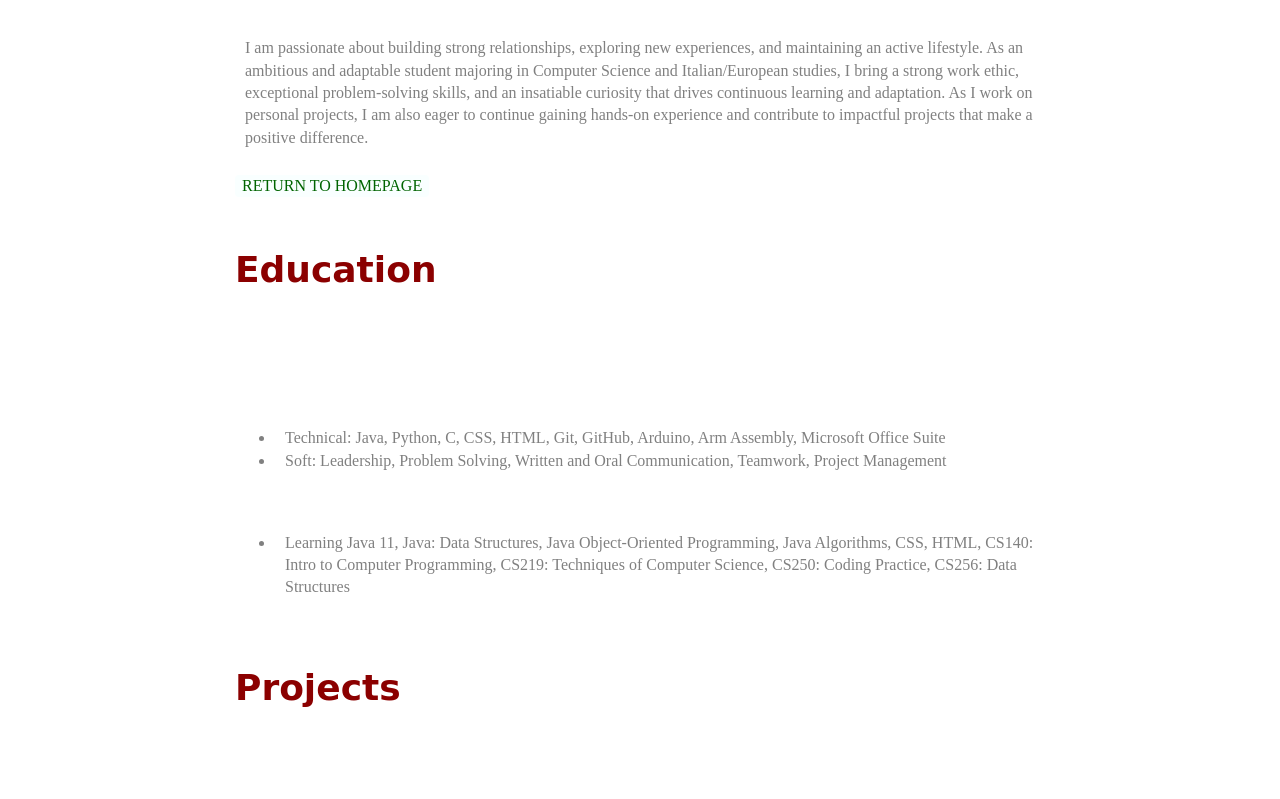
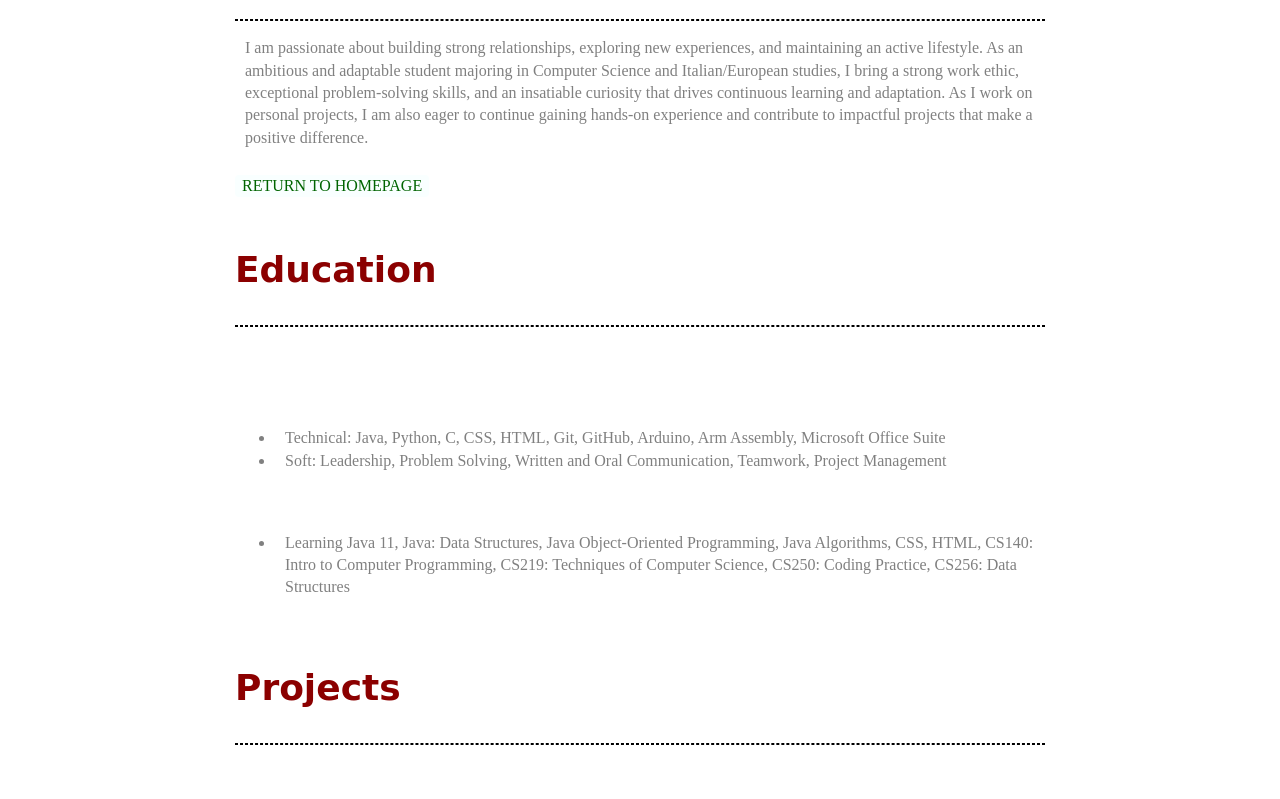
Before and after one commit to LeonL51/LeonL51.github.io, a plain HTML site: page resume.html in a window 1280 px wide. Shown: the part 705-1504 px from the top of the page. Drawn offline with Linux system fonts and the light colour scheme.

Commit message:
Update styles.css

```diff
--- a/css/styles.css
+++ b/css/styles.css
@@ -186,7 +186,7 @@ a:hover {
 /* DASHES
 ----------------------------------------------*/
 .dash {
-    border: 1px dashed white
+    border: 1px dashed black;
 }
 
 /* EXPERIENCE
```
